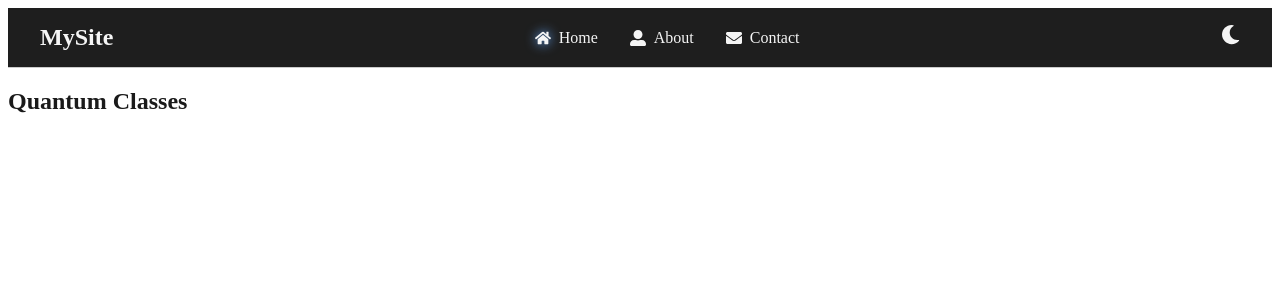
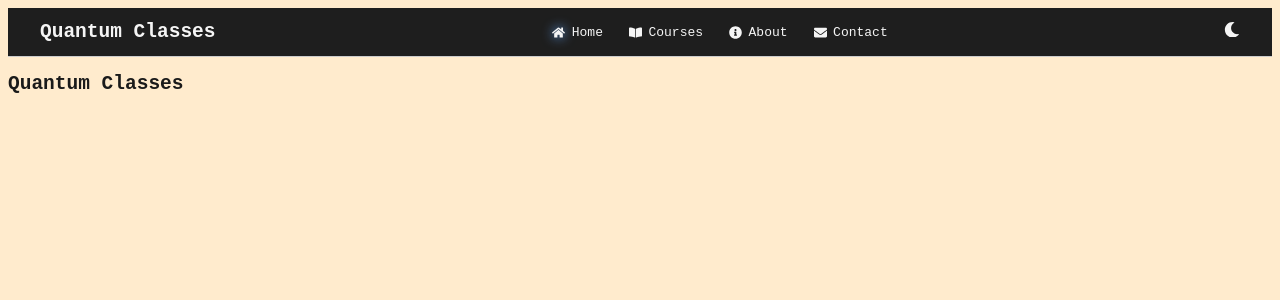
Before and after one commit to KrystalKobra79/qc_frontend, a React (Vite) app: page / in a window 1280 px wide. Shown: the top 300 px of the page. Built offline with nearby package versions, Linux system fonts and the light colour scheme.

Commit message:
Level 1(A) : Still perfecting the NavBar, should be completed by tommorow

```diff
--- a/src/App.jsx
+++ b/src/App.jsx
@@ -1,3 +1,4 @@
+// IT IS COMPLETE
 
 import { BrowserRouter as Router, Route, Routes } from "react-router-dom";
 import Home from "./Home/Home";
@@ -6,6 +7,8 @@ import About from "./About/About";
 import Courses from "./Courses/Courses";
 import NotFoundPage from "./NotFoundPage/NotFoundPage";
 import NavBar from "./NavBar/NavBar";
+
+import "./App.scss";
 
 function App() {
   return (
--- /dev/null
+++ b/src/App.scss
@@ -0,0 +1,3 @@
+*{
+  font-family: monospace;
+}
--- a/src/NavBar/NavBar.jsx
+++ b/src/NavBar/NavBar.jsx
@@ -1,13 +1,17 @@
+// IT IS COMPLETE
+
 import React, { useState, useEffect, useRef } from 'react';
 import { NavLink } from 'react-router-dom';
 import {
   FaHome,
+  FaBookOpen,
   FaUserAlt,
   FaEnvelope,
   FaMoon,
   FaSun,
   FaBars,
-  FaTimes, // ✅ Import cross icon
+  FaTimes,
+  FaInfoCircle, // ✅ Import cross icon
 } from 'react-icons/fa';
 import './NavBar.scss';
 
@@ -64,7 +68,7 @@ const NavBar = () => {
       <header className="navbar">
         <div className="navbar__container">
           <div className="navbar__logo">
-            <NavLink to="/">MySite</NavLink>
+            <NavLink to="/">Quantum Classes</NavLink>
           </div>
 
           <nav
@@ -75,11 +79,18 @@ const NavBar = () => {
               <FaHome />
               Home
             </NavLink>
+
+            <NavLink to="/courses" onClick={() => setIsMenuOpen(false)}>
+              <FaBookOpen />
+              Courses
+            </NavLink>
+
             <NavLink to="/about" onClick={() => setIsMenuOpen(false)}>
-              <FaUserAlt />
+              <FaInfoCircle />
               About
             </NavLink>
-            <NavLink to="/contact" onClick={() => setIsMenuOpen(false)}>
+
+            <NavLink to="/enquiry" onClick={() => setIsMenuOpen(false)}>
               <FaEnvelope />
               Contact
             </NavLink>
--- a/src/NavBar/NavBar.scss
+++ b/src/NavBar/NavBar.scss
@@ -1,7 +1,9 @@
+// IT IS COMPLETE
+
 // ===============================
 // ✅ Variables
 // ===============================
-$color-light-bg: #ffffff;
+$color-light-bg: blanchedalmond;
 $color-dark-bg: #1e1e1e;
 $color-light-text: #f5f5f5;
 $color-dark-text: #1a1a1a;
@@ -174,15 +176,18 @@ body.dark-mode .navbar {
     &__links {
       position: fixed;
       top: 64px;
-      right: 0;
+      right: 12px;
+
       width: 75%;
       height: calc(100vh - 64px);
       flex-direction: column;
       align-items: flex-start;
       padding: 1.5rem;
       display: none;
+
       background: $color-dark-bg;
       color: $color-light-text;
+
       border-left: 1px solid $color-border;
       border-top: 1px solid $color-border;
       z-index: 1001;
@@ -214,27 +219,42 @@ body.dark-mode .navbar {
 }
 
 // ========== 📲 Tablet (481px - 768px) ==========
+// Editing
 @media (min-width: 481px) and (max-width: 768px) {
   .navbar {
     &__links {
       position: fixed;
       top: 64px;
-      right: 0;
+      right: 12px;
+
       width: 50%;
       height: calc(100vh - 64px);
-      flex-direction: column;
-      align-items: flex-start;
+
+
       padding: 1.5rem;
+
       display: none;
       background: $color-dark-bg;
       color: $color-light-text;
       border-left: 1px solid $color-border;
       border-top: 1px solid $color-border;
-      z-index: 1001;
+      z-index: 1021;
 
       &.open {
+        font-size: large;
+        width: 50vw;
+        max-width: 50vw;
+        height: 50vh;
+
         display: flex;
+        flex-direction: column;
+        align-items: center;
+        justify-content: space-evenly;
+
         animation: slideInRight 0.4s ease-out;
+
+        border: 2px solid $color-glow;
+        border-radius: 15px;
       }
 
       a {
--- a/src/main.jsx
+++ b/src/main.jsx
@@ -1,3 +1,4 @@
+// IT IS COMPLETE
 
 import { StrictMode } from 'react';
 import { createRoot } from 'react-dom/client';
```
